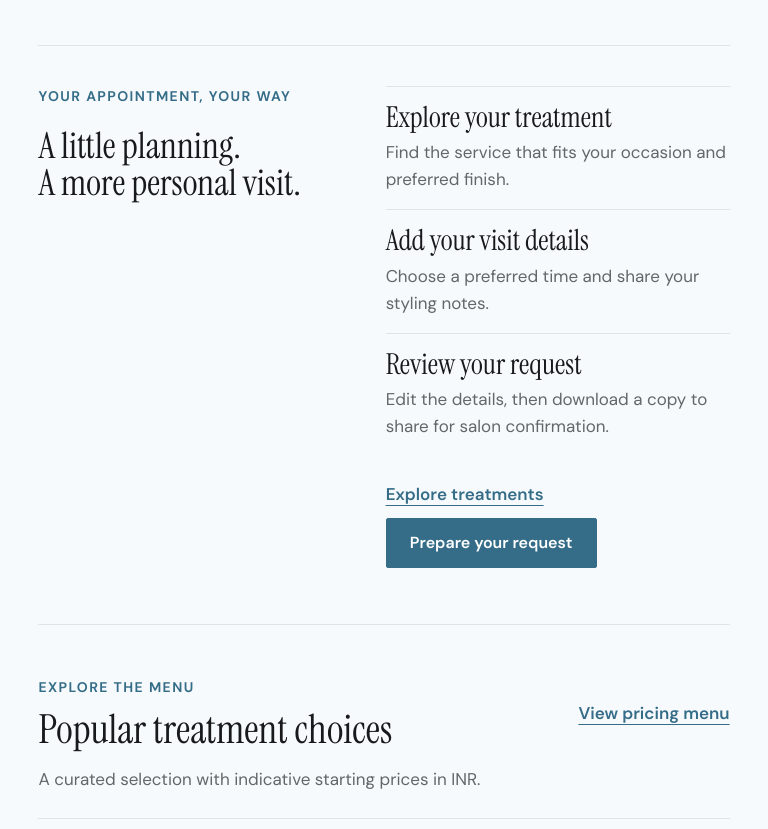
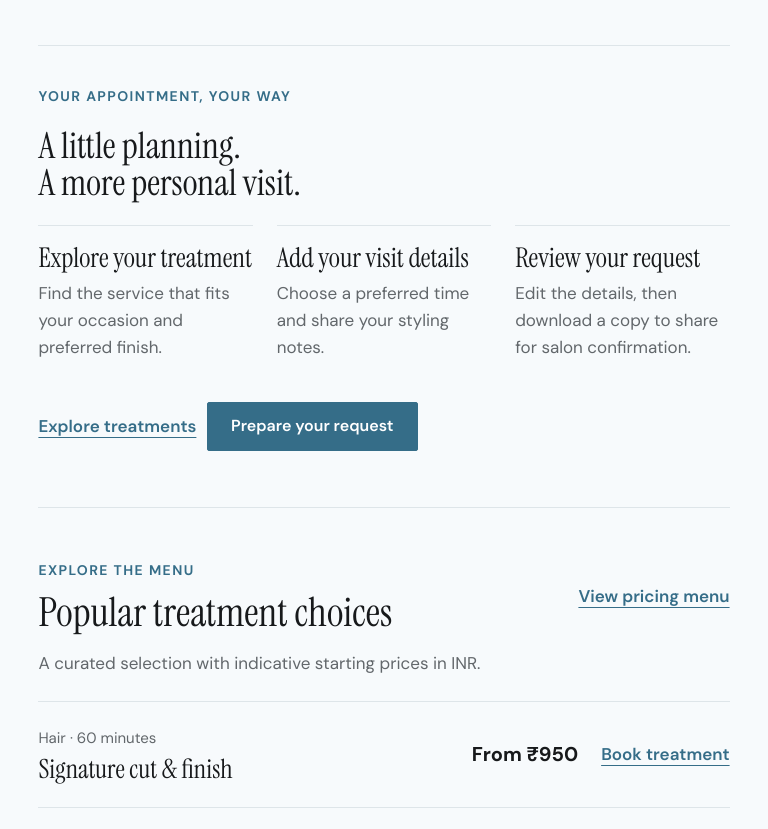
Before and after one commit to teknritsolutions-2/Salon-Beauty-Parlour, a plain HTML site: page pages/home2.html in a window 768 px wide. Shown: the part 1775-2604 px from the top of the page. Drawn offline with Linux system fonts and the light colour scheme.

Commit message:
Reflow Home 2 appointment planning at tablet widths

```diff
--- a/assets/css/style.css
+++ b/assets/css/style.css
@@ -1578,6 +1578,22 @@ footer nav h2 {
   }
 }
 
+@media (min-width: 641px) and (max-width: 1180px) {
+  .planning {
+    grid-template-columns: 1fr;
+    gap: 1.5rem;
+  }
+  .planning-guide ol {
+    display: grid;
+    grid-template-columns: repeat(3, minmax(0, 1fr));
+    gap: 1.5rem;
+  }
+  .planning-guide h3 {
+    font-size: 1.7rem;
+    line-height: 1.15;
+  }
+}
+
 @media (min-width: 641px) and (max-width: 960px) {
   .experience h2,
   .feature h2 {
```
Also changed, not shown: 1 other file.
